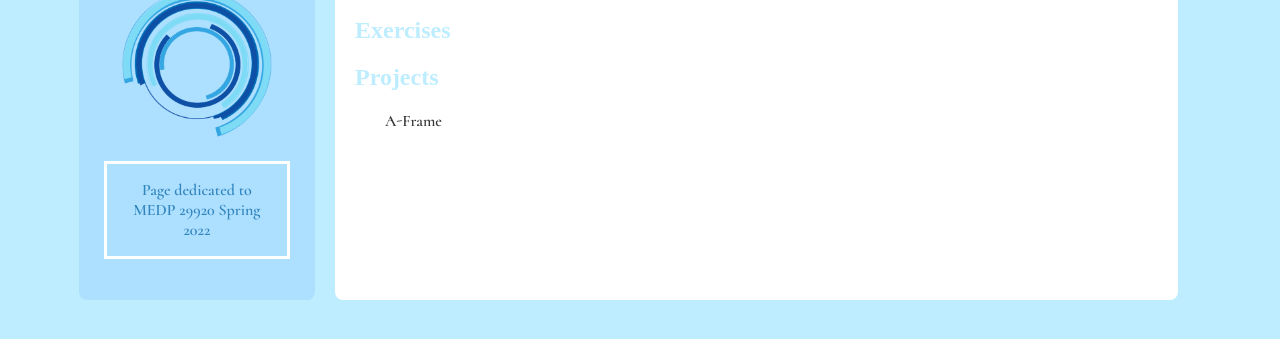
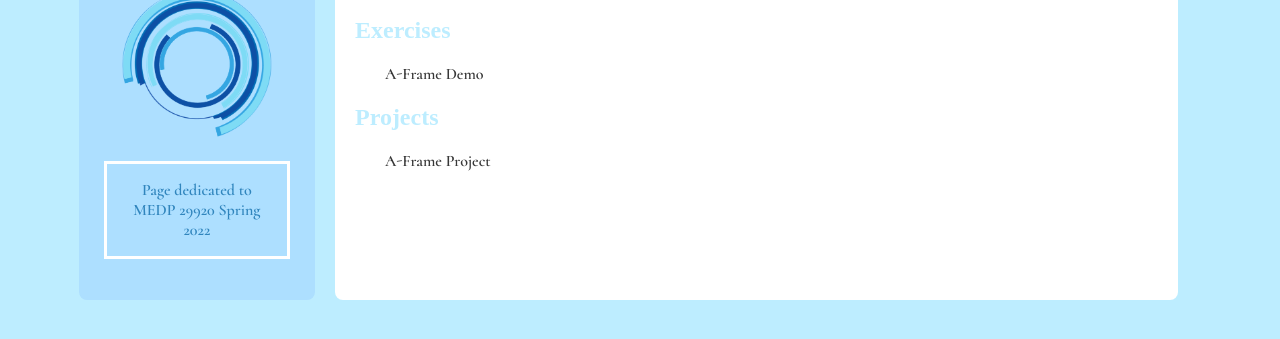
Before and after one commit to angie-xu/xrDesignDev, a plain HTML site: page index.html in a window 1280 px wide. Shown: the part 417-756 px from the top of the page. Drawn offline with Linux system fonts and the light colour scheme; a web font is replaced by a local one.

Commit message:
updated links

```diff
--- a/index.html
+++ b/index.html
@@ -160,11 +160,12 @@
         <hr>
         <section id="exercises">
           <h2>Exercises</h2>
+          <p><a href="demo01.html">A-Frame Demo</a></p>
         </section>
 
         <section id="projects">
           <h2>Projects</h2>
-          <p><a href="demo01.html">A-Frame</a></p>
+          <p><a href="aframe.html">A-Frame Project</a></p>
         </section>
 
       </div>
```
